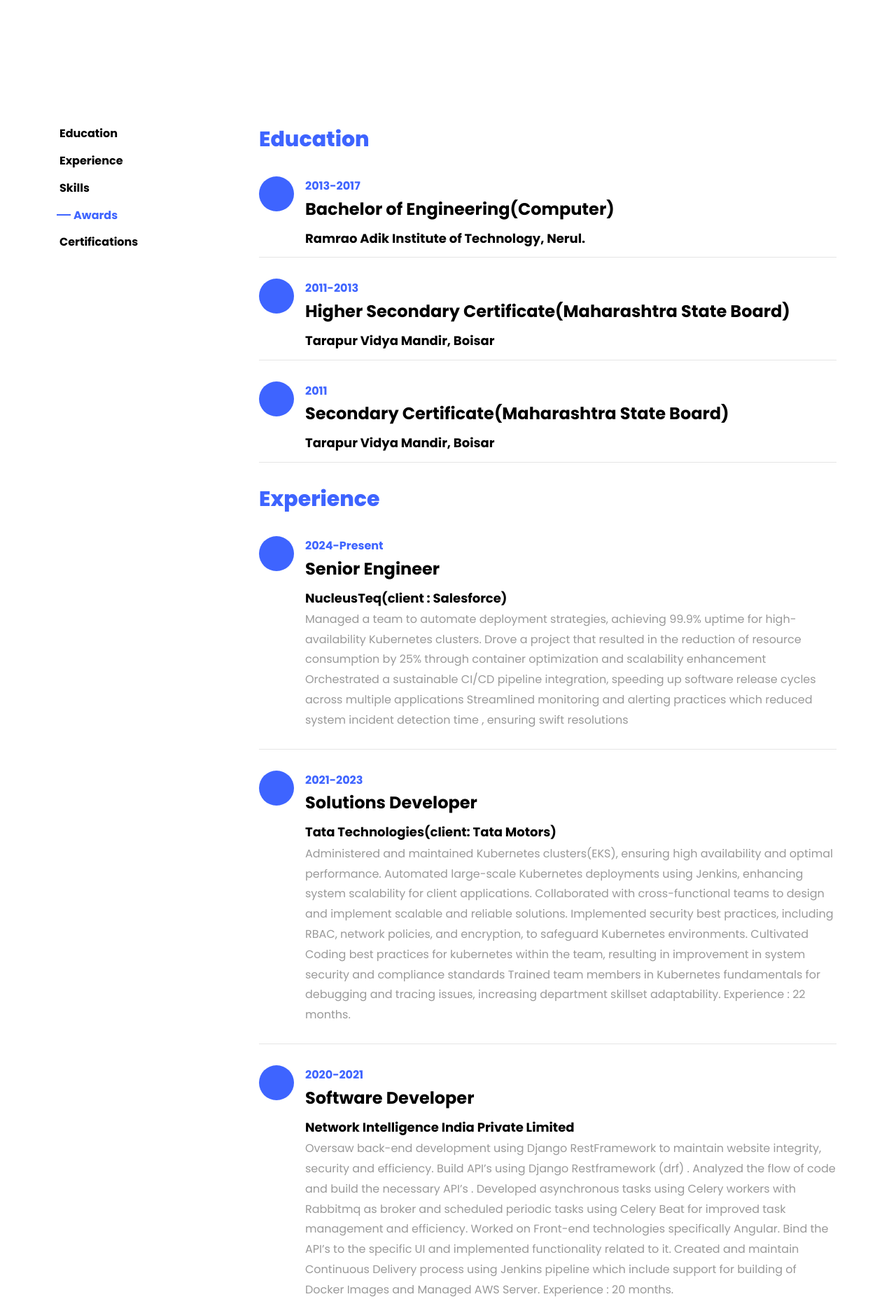
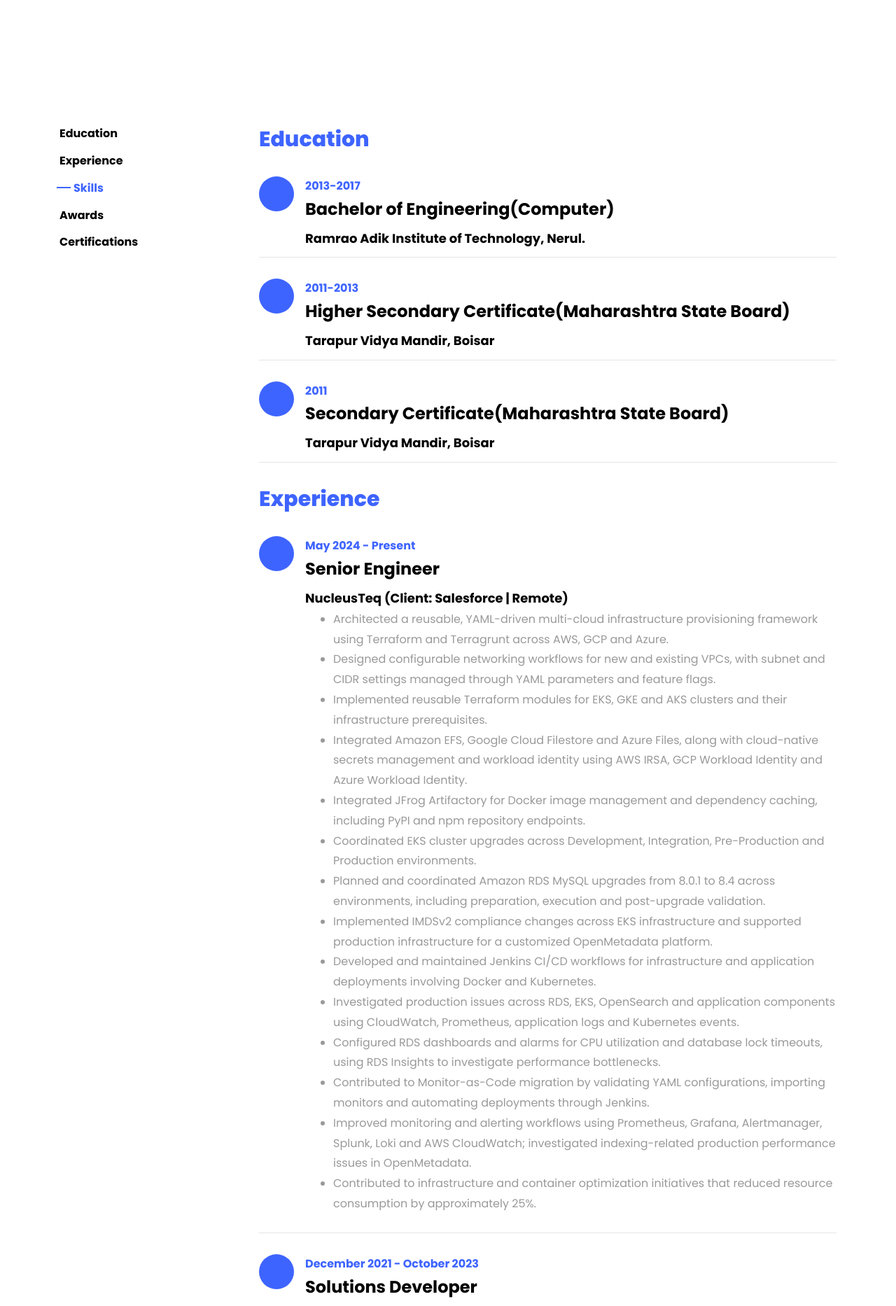
Before and after one commit to vedant-bari/ronaldo, a Django app: template piedpiper/templates/index.html in a window 1280 px wide. Shown: the part 1734-3600 px from the top of the page at 70% size. Run offline with Django 3.2, Linux system fonts and the light colour scheme; the template is opened without the code that fills it, so the values that code supplies are empty; parts of the project's set-up code (start-up, migrations or seed data) failed here and were passed over; some web fonts are replaced.

Commit message:
Format professional experience as role-specific bullet points

```diff
--- a/piedpiper/templates/index.html
+++ b/piedpiper/templates/index.html
@@ -271,42 +271,25 @@
 									<span class="flaticon-ideas"></span>
 								</div>
 								<div class="text pl-3">
-									<span class="date">2024-Present</span>
+									<span class="date">May 2024 - Present</span>
 									<h2>Senior Engineer</h2>
-									<span class="position">NucleusTeq(client : Salesforce)</span>
-									<p>Managed a team to automate deployment strategies, achieving 99.9%
-										uptime for high-availability Kubernetes clusters.
-										Drove a project that resulted in the reduction of resource consumption by
-										25% through container optimization and scalability enhancement
-										Orchestrated a sustainable CI/CD pipeline integration, speeding up
-										software release cycles across multiple applications
-										Streamlined monitoring and alerting practices which reduced system
-										incident detection time , ensuring swift resolutions
-									</p>
-								</div>
-							</div>
-							<div class="resume-wrap d-flex ftco-animate">
-								<div class="icon d-flex align-items-center justify-content-center">
-									<span class="flaticon-ideas"></span>
-								</div>								<div class="text pl-3">
-									<span class="date">2021-2023</span>
-									<h2>Solutions Developer</h2>
-									<span class="position">Tata Technologies(client: Tata Motors)</span>
-									<p>
-										Administered and maintained Kubernetes clusters(EKS), ensuring high
-										availability and optimal performance.
-										Automated large-scale Kubernetes deployments using Jenkins, enhancing
-										system scalability for client applications.
-										Collaborated with cross-functional teams to design and implement scalable
-										and reliable solutions.
-										Implemented security best practices, including RBAC, network policies, and
-										encryption, to safeguard Kubernetes environments.
-										Cultivated Coding best practices for kubernetes within the team, resulting
-										in improvement in system security and compliance standards
-										Trained team members in Kubernetes fundamentals for debugging and
-										tracing issues, increasing department skillset adaptability.
-										Experience : 22 months.
-									</p>
+									<span class="position">NucleusTeq <span>(Client: Salesforce | Remote)</span></span>
+									<ul>
+										<li>Architected a reusable, YAML-driven multi-cloud infrastructure provisioning framework using Terraform and Terragrunt across AWS, GCP and Azure.</li>
+										<li>Designed configurable networking workflows for new and existing VPCs, with subnet and CIDR settings managed through YAML parameters and feature flags.</li>
+										<li>Implemented reusable Terraform modules for EKS, GKE and AKS clusters and their infrastructure prerequisites.</li>
+										<li>Integrated Amazon EFS, Google Cloud Filestore and Azure Files, along with cloud-native secrets management and workload identity using AWS IRSA, GCP Workload Identity and Azure Workload Identity.</li>
+										<li>Integrated JFrog Artifactory for Docker image management and dependency caching, including PyPI and npm repository endpoints.</li>
+										<li>Coordinated EKS cluster upgrades across Development, Integration, Pre-Production and Production environments.</li>
+										<li>Planned and coordinated Amazon RDS MySQL upgrades from 8.0.1 to 8.4 across environments, including preparation, execution and post-upgrade validation.</li>
+										<li>Implemented IMDSv2 compliance changes across EKS infrastructure and supported production infrastructure for a customized OpenMetadata platform.</li>
+										<li>Developed and maintained Jenkins CI/CD workflows for infrastructure and application deployments involving Docker and Kubernetes.</li>
+										<li>Investigated production issues across RDS, EKS, OpenSearch and application components using CloudWatch, Prometheus, application logs and Kubernetes events.</li>
+										<li>Configured RDS dashboards and alarms for CPU utilization and database lock timeouts, using RDS Insights to investigate performance bottlenecks.</li>
+										<li>Contributed to Monitor-as-Code migration by validating YAML configurations, importing monitors and automating deployments through Jenkins.</li>
+										<li>Improved monitoring and alerting workflows using Prometheus, Grafana, Alertmanager, Splunk, Loki and AWS CloudWatch; investigated indexing-related production performance issues in OpenMetadata.</li>
+										<li>Contributed to infrastructure and container optimization initiatives that reduced resource consumption by approximately 25%.</li>
+									</ul>
 								</div>
 							</div>
 							<div class="resume-wrap d-flex ftco-animate">
@@ -314,24 +297,16 @@
 									<span class="flaticon-ideas"></span>
 								</div>
 								<div class="text pl-3">
-									<span class="date">2020-2021</span>
-									<h2>Software Developer</h2>
-									<span class="position">Network Intelligence India Private Limited</span>
-									<p>
-										Oversaw back-end development using Django RestFramework to maintain
-										website integrity, security and efficiency.
-										Build API’s using Django Restframework (drf) . Analyzed the flow of code
-										and build the necessary API’s .
-										Developed asynchronous tasks using Celery workers with Rabbitmq as
-										broker and scheduled periodic tasks using Celery Beat for improved task
-										management and efficiency.
-										Worked on Front-end technologies specifically Angular. Bind the API’s to
-										the specific UI and implemented functionality related to it.
-										Created and maintain Continuous Delivery process using Jenkins pipeline
-										which include support for building of Docker Images and Managed AWS
-										Server.
-										Experience : 20 months.
-									</p>
+									<span class="date">December 2021 - October 2023</span>
+									<h2>Solutions Developer</h2>
+									<span class="position">Tata Technologies <span>(Client: Tata Motors | Thane)</span></span>
+									<ul>
+										<li>Administered and maintained Amazon EKS clusters, supporting application availability, scalability and deployment operations.</li>
+										<li>Automated Kubernetes application deployments using Jenkins pipelines to improve deployment consistency and operational efficiency.</li>
+										<li>Implemented Kubernetes security practices, including RBAC, network policies and encryption.</li>
+										<li>Collaborated with application and infrastructure teams to design scalable deployment solutions and troubleshoot Kubernetes workload, networking and application issues.</li>
+										<li>Provided technical guidance to team members on Kubernetes fundamentals, deployment practices and troubleshooting.</li>
+									</ul>
 								</div>
 							</div>
 							<div class="resume-wrap d-flex ftco-animate">
@@ -339,18 +314,33 @@
 									<span class="flaticon-ideas"></span>
 								</div>
 								<div class="text pl-3">
-									<span class="date">2018-2020</span>
+									<span class="date">March 2020 - October 2021</span>
+									<h2>Software Developer</h2>
+									<span class="position">Network Intelligence India Private Limited <span>(Thane)</span></span>
+									<ul>
+										<li>Developed backend services and REST APIs using Python and Django REST Framework.</li>
+										<li>Created Jenkins-based continuous delivery pipelines, including Docker image build workflows.</li>
+										<li>Supported AWS-hosted application infrastructure and containerized application deployments.</li>
+										<li>Implemented asynchronous background processing using Celery and RabbitMQ, and scheduled recurring tasks using Celery Beat.</li>
+										<li>Integrated backend APIs with Angular frontend components and supported application debugging and maintenance.</li>
+									</ul>
+								</div>
+							</div>
+							<div class="resume-wrap d-flex ftco-animate">
+								<div class="icon d-flex align-items-center justify-content-center">
+									<span class="flaticon-ideas"></span>
+								</div>
+								<div class="text pl-3">
+									<span class="date">May 2018 - February 2020</span>
 									<h2>Python Backend Developer</h2>
-									<span class="position">Analogy Plus Private Limited</span>
-									<p> Worked on the Building API’s and caching them for improving the
-										performance time.
-										Worked on the backend fuctionality of the website/app and completely
-										dockerizing the website.
-										Highlight your accomplishments, using numbers if possible.
-										Technologies Used : Django REST framework(DRF), Redis, Docker,
-										Postgresql, FCM.
-										Experience : 22 months.
-									</p>
+									<span class="position">Analogy Plus Private Limited <span>(Thane)</span></span>
+									<ul>
+										<li>Developed backend APIs and application functionality using Python and Django REST Framework.</li>
+										<li>Containerized applications using Docker to support consistent development and deployment environments.</li>
+										<li>Implemented Redis caching to improve application response performance.</li>
+										<li>Worked with PostgreSQL for application data storage and management.</li>
+										<li>Integrated Firebase Cloud Messaging for application notification functionality.</li>
+									</ul>
 								</div>
 							</div>
 							<!-- <div class="resume-wrap d-flex ftco-animate">
```
